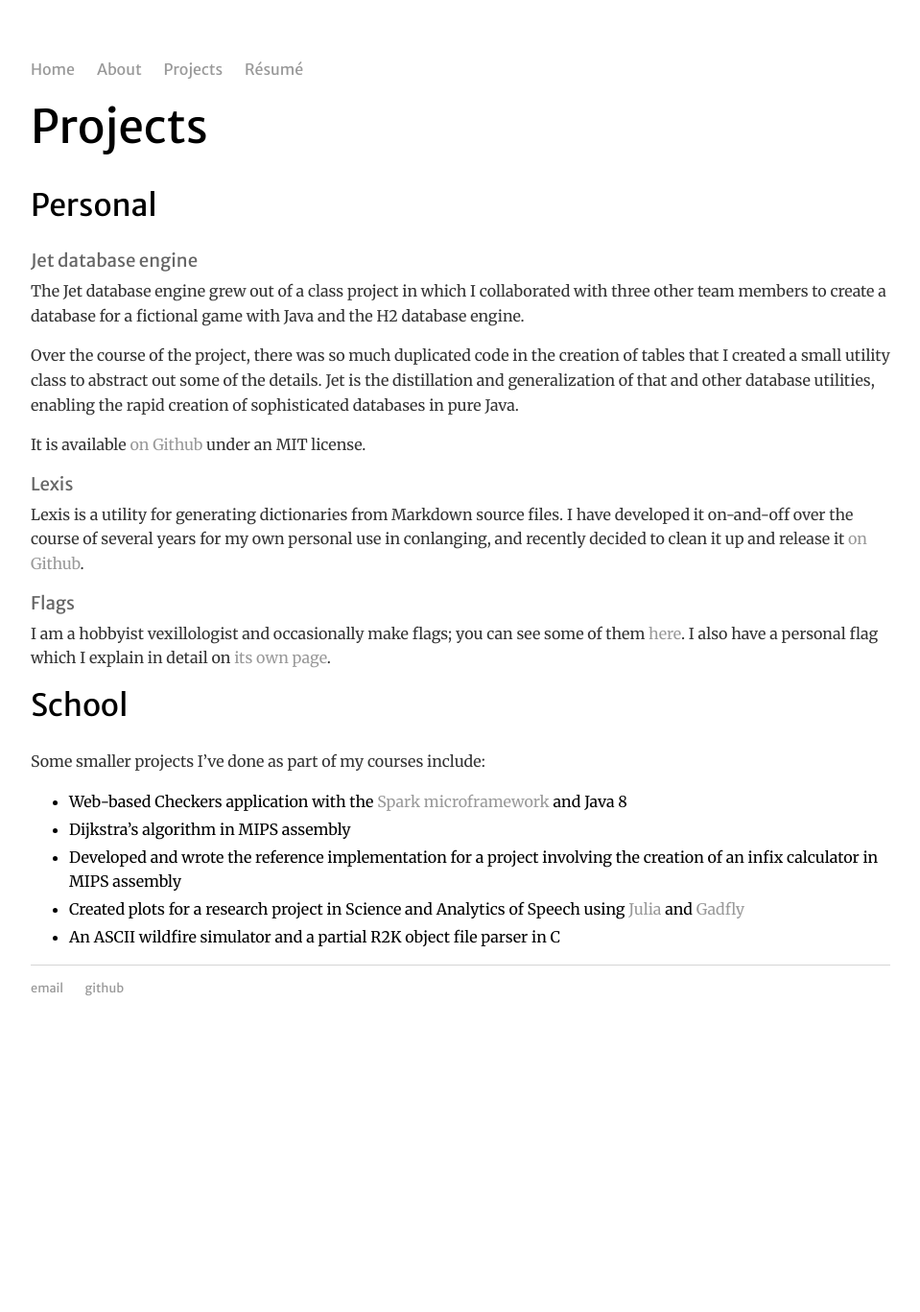
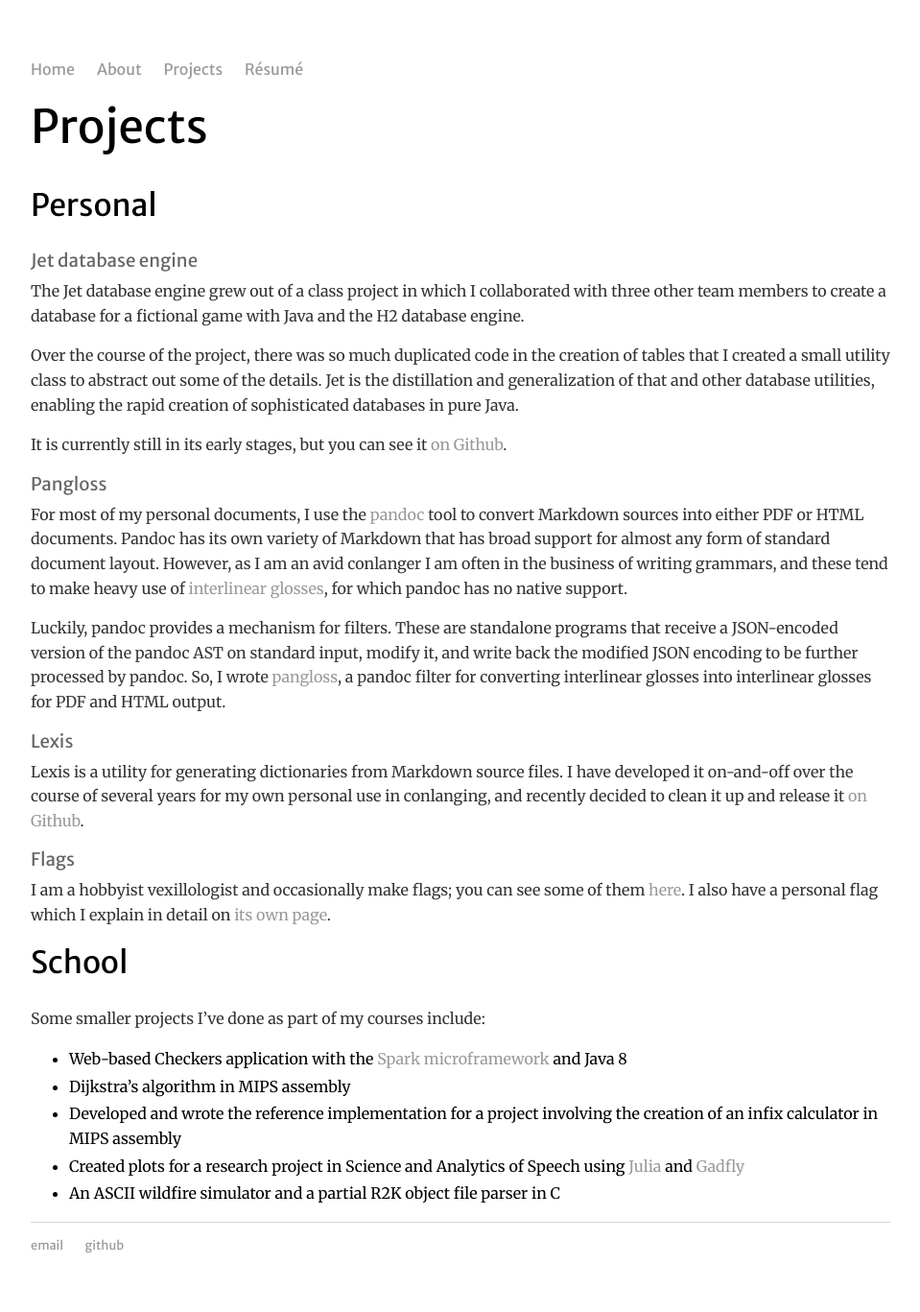
Before and after one commit to daemanos/daemanos.github.io, a Jekyll site: the page built from proj/index.md, in a window 1280 px wide. Shown: the whole page at 96% size, without its empty margins (160-1119 px from the left). Built offline with Jekyll 4.4.1, drawn with Linux system fonts in a browser that asks for light colours; our own code applies the rules of GitHub Pages for plain Markdown files; before the commit the page ends 1100 px from its top, so only the background shows below that.

Commit message:
Add more detail to project page

```diff
--- a/proj/index.md
+++ b/proj/index.md
@@ -18,8 +18,24 @@ of the details. Jet is the distillation and generalization of that and other
 database utilities, enabling the rapid creation of sophisticated databases in
 pure Java.
 
-It is available [on Github](https://github.com/daemanos/jet) under an MIT
-license.
+It is currently still in its early stages, but you can see it [on
+Github](https://github.com/daemanos/jet).
+
+### Pangloss
+
+For most of my personal documents, I use the [pandoc](https://pandoc.org) tool
+to convert Markdown sources into either PDF or HTML documents. Pandoc has its
+own variety of Markdown that has broad support for almost any form of standard
+document layout. However, as I am an avid conlanger I am often in the business
+of writing grammars, and these tend to make heavy use of [interlinear
+glosses][gloss], for which pandoc has no native support.
+
+Luckily, pandoc provides a mechanism for filters. These are standalone programs
+that receive a JSON-encoded version of the pandoc AST on standard input, modify
+it, and write back the modified JSON encoding to be further processed by
+pandoc. So, I wrote [pangloss](https://github.com/daemanos/pangloss), a pandoc
+filter for converting interlinear glosses into interlinear glosses for PDF and
+HTML output.
 
 ### Lexis
 
```
Also changed, not shown: other parts of proj/index.md (+3 -0 lines).
